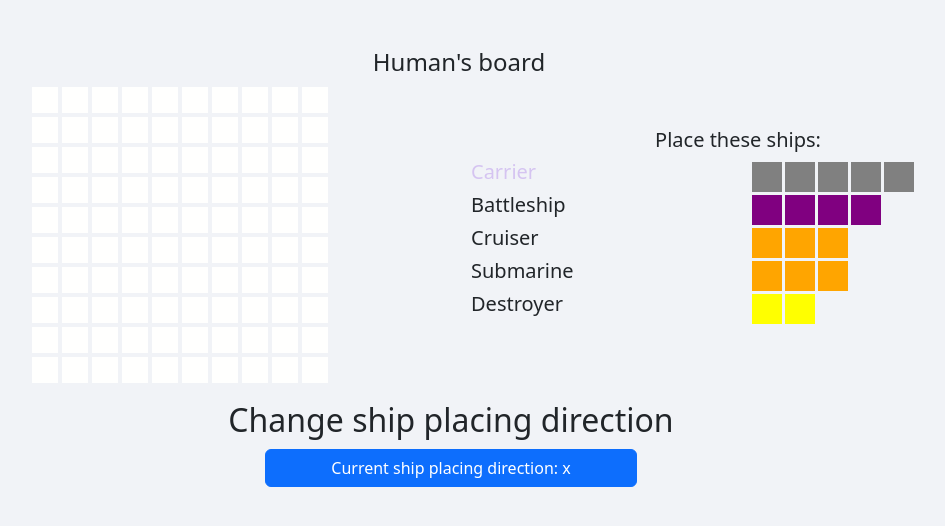
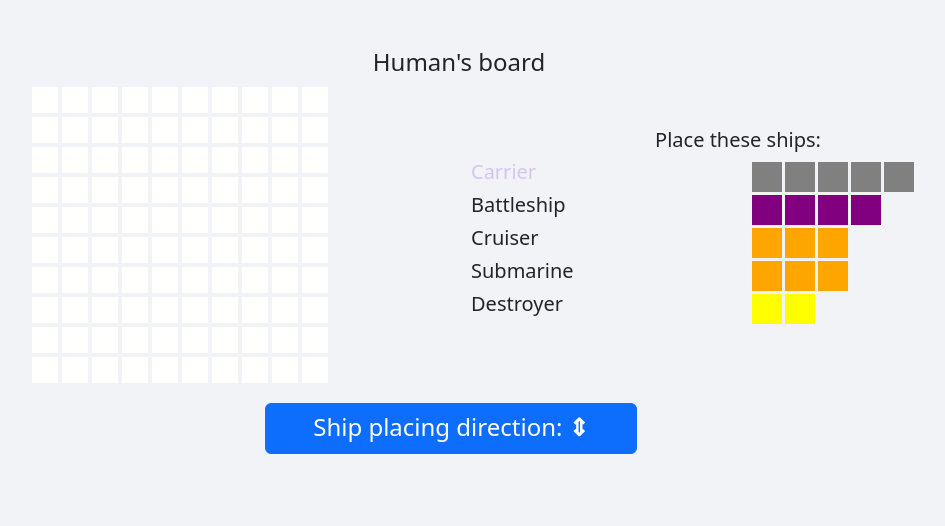
Before and after one commit to finestedm/Battleship, a website built with webpack: page src/template.html in a window 1280 px wide. Both pictures are taken after a click on the button "Set player name". Shown: the whole page, without its empty margins (189-1134 px from the left). Built offline with nearby package versions, Linux system fonts and the light colour scheme.

Commit message:
direction changer - arrows instead of x and y

```diff
--- a/src/modules/DOM.js
+++ b/src/modules/DOM.js
@@ -10,7 +10,7 @@ const root = document.getElementById('content')
 root.classList = 'container'
 const gameBoardHolder = document.createElement('div');
 gameBoardHolder.className = 'row'
-root.append(gameBoardHolder, createDirectionChanger())
+root.append(gameBoardHolder)
 
 export function createGameboardDOM(playerObject) {
     //reset the board
@@ -152,22 +152,20 @@ function findUnplacedShips(playerObject) {
     return playerObject.gameboard.unusedShips
 }
 
-function createDirectionChanger() {
+export function createDirectionChanger() {
     const directionChangerHolder = document.createElement('div');
     directionChangerHolder.id = 'direction-changer-holder'
     directionChangerHolder.className = "row mx-auto mt-3 justify-content-center text-center"
-    directionChangerHolder.innerHTML = '<h2> Change ship placing direction </h2>'
-
     const directionChanger = document.createElement('button');
-    directionChanger.innerText = `Current ship placing direction: ${shipPlacingDirection}`;
+    directionChanger.innerHTML = `<h4 class="col text-center">Ship placing direction: <strong>${changeDirectionIntoArrows(shipPlacingDirection)}</strong> </h4>`;
     directionChanger.id = 'direction-changer'
     directionChanger.className = "col-sm-4 text-center btn btn-primary"
     directionChanger.addEventListener('click', () => {
         shipPlacingDirection === 'x' ? shipPlacingDirection = 'y' : shipPlacingDirection = 'x'
-        directionChanger.textContent = `Current ship placing direction: ${shipPlacingDirection}`;
+        directionChanger.innerHTML = `<h4 class="col text-center">Ship placing direction: <strong>${changeDirectionIntoArrows(shipPlacingDirection)}</strong> </h4>`;
     })
     directionChangerHolder.append(directionChanger)
-    return directionChangerHolder
+    root.append(directionChangerHolder)
 }
 
 function removeDirectionChanger() {
@@ -177,3 +175,7 @@ function removeDirectionChanger() {
     } catch (e) {
     }
 }
+
+function changeDirectionIntoArrows(direction) {
+    return direction === 'x' ? '⇕' : '⇔';
+}
--- a/src/modules/app.js
+++ b/src/modules/app.js
@@ -1,5 +1,5 @@
 import { Player, players } from "./factories/player";
-import { createGameboardDOM, getAllBoxes, regenerateGameboard } from "./DOM";
+import { createGameboardDOM, getAllBoxes, regenerateGameboard, createDirectionChanger } from "./DOM";
 import { showNameModal, bootstrapValidation, announceWinner } from "./modals";
 window.bootstrap = require('bootstrap/dist/js/bootstrap.bundle.js');
 
@@ -22,6 +22,8 @@ function gameLoop() {
         if (e.key === 'Enter' && newPlayerNameValidation()) {
             myModal.hide();
             createGameboardDOM(playerOne)
+            createDirectionChanger()
+
         }
     });
     const nameButton = document.getElementById('btn-name-save')
@@ -29,6 +31,7 @@ function gameLoop() {
         if (newPlayerNameValidation()) {
             myModal.hide();
             createGameboardDOM(playerOne)
+            createDirectionChanger()
         }
     })
 };
--- a/src/style.css
+++ b/src/style.css
@@ -32,6 +32,11 @@ body {
     100% {
         background: #d7c7f1;
     }
+}
+
+#direction-changer>h4 {
+    position: relative;
+    top: 3px;
 }
 
 .ship-len-square {
```
